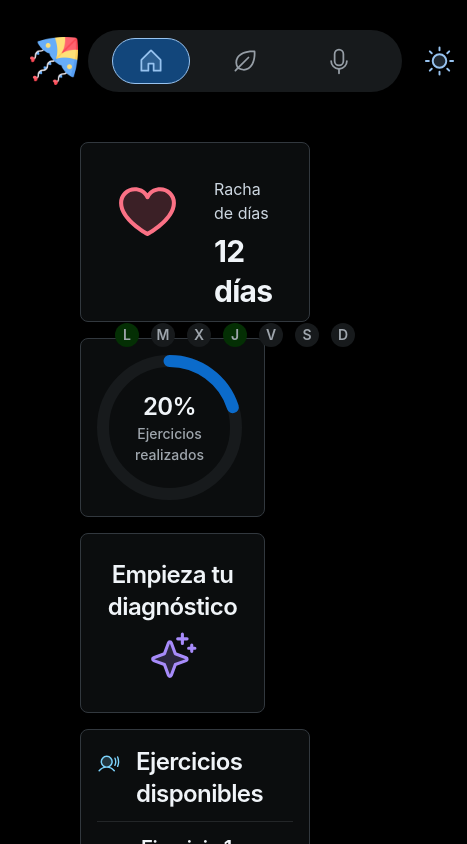
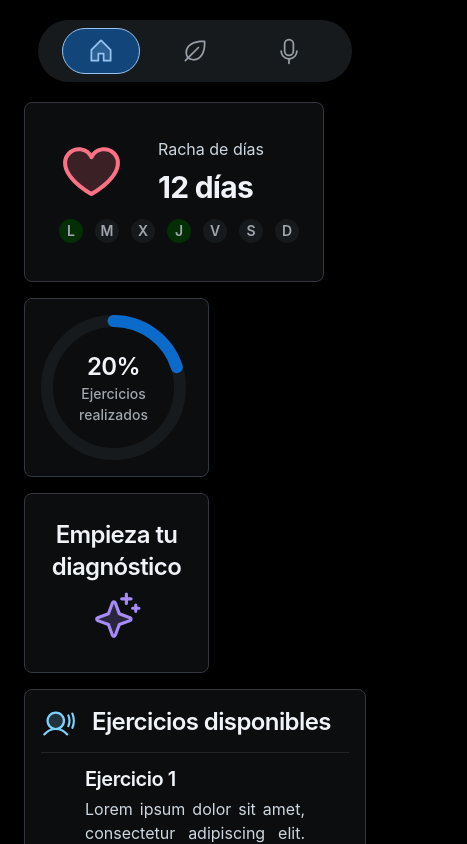
Before and after one commit to Udg-proyecto-Papalote/Papalote, a React (Vite) app: page / in a window 390 px wide. Shown: the top 844 px of the page, 467 px wide, since content can reach past the window. Built offline with nearby package versions, Linux system fonts and the light colour scheme.

Commit message:
Cambio de tamaños en mobile < 300px width

```diff
--- a/src/App.jsx
+++ b/src/App.jsx
@@ -6,9 +6,12 @@ import { Diagnostico } from './pages/Diagnostico'
 import { Ejercicios } from './pages/Ejercicios'
 import { InicioSesion } from './pages/InicioSesion'
 import { Registro } from './pages/Registro'
+import { useMediaQuery } from '@mui/material'
+import ModeToggle from './components/ToggleTheme'
 
 function App() {
 	const { pathname } = useLocation()
+	const isMobile  = useMediaQuery('(min-width: 400px)')
 	return (
 		<Grid width='100%'>
 			{
@@ -23,6 +26,12 @@ function App() {
 					<Route path='/registro' element={<Registro />} />
 				</Routes>
 			</Grid>
+			<Grid container justifyContent='center' alignContent='center'>
+
+			{
+				!isMobile && <ModeToggle />
+			}
+			</Grid>
 		</Grid>
 	)
 }
--- a/src/components/ExtendedNavBar.jsx
+++ b/src/components/ExtendedNavBar.jsx
@@ -2,14 +2,16 @@ import { Stack } from "@mui/joy"
 import NavBar from "./NavBar"
 import ModeToggle from "./ToggleTheme"
 import { Logo } from "./Logo"
+import { useMediaQuery } from "@mui/material"
 
 
 export const ExtendedNavBar = () => {
+    const isNotMobile  = useMediaQuery('(min-width: 400px)')
     return (
-        <Stack direction='row' alignItems='center' justifyContent='space-around' gap='10px' mb='20px' p='30px'>
-            <Logo />
+        <Stack direction='row' alignItems='center' justifyContent='space-between' gap='10px' my='20px' mx={ isNotMobile && '20px' }>
+            { isNotMobile && <Logo /> }
             <NavBar />
-            <ModeToggle />
+            { isNotMobile && <ModeToggle /> }
         </Stack>
     )
 }
--- a/src/components/Logo.jsx
+++ b/src/components/Logo.jsx
@@ -2,6 +2,6 @@ import { Avatar } from "@mui/joy"
 
 export const Logo = () => {
     return (
-        <Avatar src="/kite.png" size="lg" variant="plain" sx={{ borderRadius: '0px' }} />
+        <Avatar src="/kite.png" size="lg" variant="plain" sx={{ borderRadius: '0px', width: '35px', height: '35px', mr: '20px' }} />
     )
 }
--- a/src/pages/Inicio.jsx
+++ b/src/pages/Inicio.jsx
@@ -7,8 +7,10 @@ import Carousel from "../components/Inicio/Carousel"
 export const Inicio = () => {
 
     return (
-        <Grid mx={10} sx={{ '@media (min-width: 1500px)': { mx: '400px' } }}>
-            <Grid container gap={2}>
+        <Grid
+        //  sx={{ '@media (min-width: 1500px)': { mx: '400px' } }}
+         >
+            <Grid container gap={2} mx={3}>
                 <StreakDays />
                 <ProgressBar percentage={20} />
                 <StartDiagnostic isFirstTime={true} />
```
